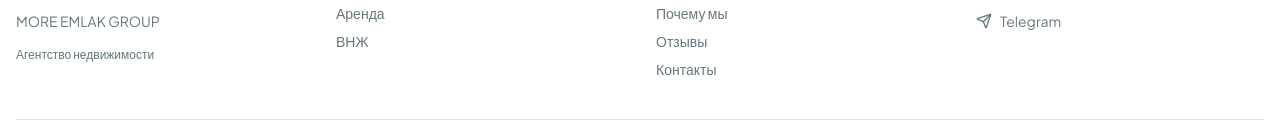
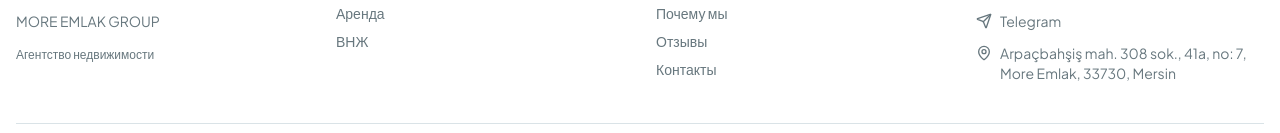
Before and after one commit to solidity247/more-emlak, a Next.js app: page / in a window 1280 px wide. Shown: the part 10838-10971 px from the top of the page. Built offline with nearby package versions, Linux system fonts and the light colour scheme.

Commit message:
feat: update address in i18n translations, contacts page, and site footer
Update address translations and embeds across multiple components

Co-authored-by: Memory Leaker <104479422+solidity247@users.noreply.github.com>

```diff
--- a/app/contacts/page.tsx
+++ b/app/contacts/page.tsx
@@ -27,8 +27,8 @@ const contactInfo = [
   {
     icon: MapPin,
     label: "Адрес",
-    value: "Mersin, Turkey",
-    href: null,
+    value: "Arpaçbahşiş mah. 308 sok., 41a, no: 7, More Emlak, 33730, Mersin",
+    href: "https://maps.google.com/?q=Arpaçbahşiş+mahallesi+308+sokak+41a+no+7+more+emlak+33730+Mersin",
   },
   {
     icon: Clock,
@@ -88,7 +88,7 @@ export default function ContactsPage() {
           {/* Map placeholder */}
           <div className="mt-12 overflow-hidden rounded-2xl border border-border">
             <iframe
-              src="https://www.google.com/maps/embed?pb=!1m18!1m12!1m3!1d204001.64064!2d34.4!3d36.8!2m3!1f0!2f0!3f0!3m2!1i1024!2i768!4f13.1!3m3!1m2!1s0x15275d21cf20e401%3A0xc5a2c1f25e27e9e!2sMersin%2C%20Turkey!5e0!3m2!1sen!2s!4v1700000000000!5m2!1sen!2s"
+              src="https://www.google.com/maps/embed?pb=!1m18!1m12!1m3!1d3000!2d34.63!3d36.80!2m3!1f0!2f0!3f0!3m2!1i1024!2i768!4f13.1!3m3!1m2!1s0x0%3A0x0!2zQXJwYcOnYmFoxZ9pxZ8gbWFoLiAzMDggc29rLiA0MWEsIDMzNzMwIE1lcnNpbg!5e0!3m2!1sen!2str"
               width="100%"
               height="400"
               style={{ border: 0 }}
--- a/components/site-footer.tsx
+++ b/components/site-footer.tsx
@@ -2,7 +2,7 @@
 
 import Link from "next/link"
 import { useLocale } from "@/lib/locale-context"
-import { MessageCircle, Send } from "lucide-react"
+import { MessageCircle, Send, MapPin } from "lucide-react"
 
 export function SiteFooter() {
   const { t } = useLocale()
@@ -61,6 +61,15 @@ export function SiteFooter() {
               <Send className="h-4 w-4" />
               Telegram
             </a>
+            <a
+              href="https://maps.google.com/?q=Arpaçbahşiş+mahallesi+308+sokak+41a+no+7+more+emlak+33730+Mersin"
+              target="_blank"
+              rel="noopener noreferrer"
+              className="flex items-start gap-2 text-sm text-muted-foreground hover:text-primary"
+            >
+              <MapPin className="mt-0.5 h-4 w-4 shrink-0" />
+              {t("footer.address")}
+            </a>
           </div>
         </div>
 
--- a/lib/i18n.ts
+++ b/lib/i18n.ts
@@ -122,6 +122,7 @@ const dictionaries: Record<Locale, Record<string, string>> = {
     "theme.light": "День",
     "theme.dark": "Ночь",
     // Footer
+    "footer.address": "Arpaçbahşiş mah. 308 sok., 41a, no: 7, More Emlak, 33730, Mersin",
     "footer.rights": "Все права защищены",
     // Catalog page
     "catalog.title": "Каталог недвижимости",
@@ -233,6 +234,7 @@ const dictionaries: Record<Locale, Record<string, string>> = {
     "theme.auto": "Auto",
     "theme.light": "Day",
     "theme.dark": "Night",
+    "footer.address": "Arpaçbahşiş mah. 308 sok., 41a, no: 7, More Emlak, 33730, Mersin",
     "footer.rights": "All rights reserved",
     "catalog.title": "Property Catalog",
     "catalog.filter": "Filters",
@@ -341,6 +343,7 @@ const dictionaries: Record<Locale, Record<string, string>> = {
     "theme.auto": "Oto",
     "theme.light": "Gunduz",
     "theme.dark": "Gece",
+    "footer.address": "Arpaçbahşiş mah. 308 sok., 41a, no: 7, More Emlak, 33730, Mersin",
     "footer.rights": "Tum haklari saklidir",
     "catalog.title": "Mulk Katalogu",
     "catalog.filter": "Filtreler",
```
